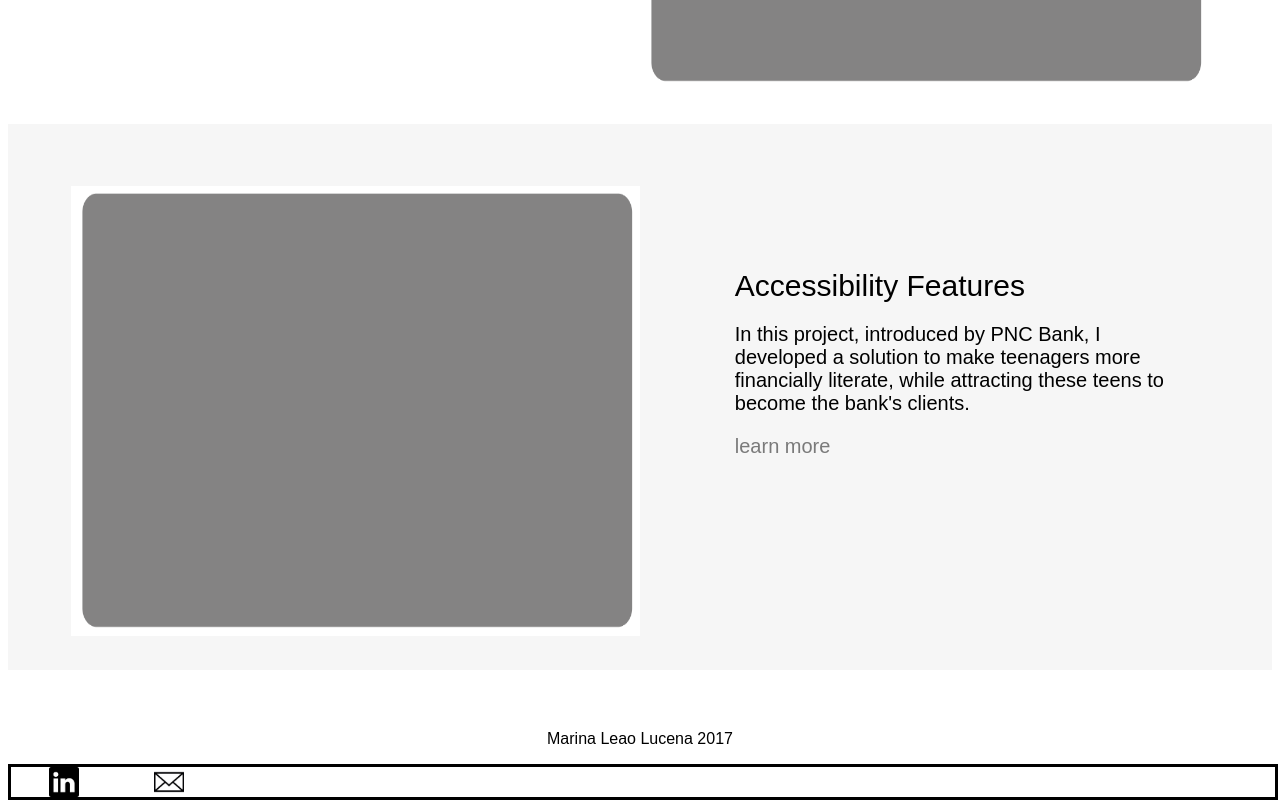
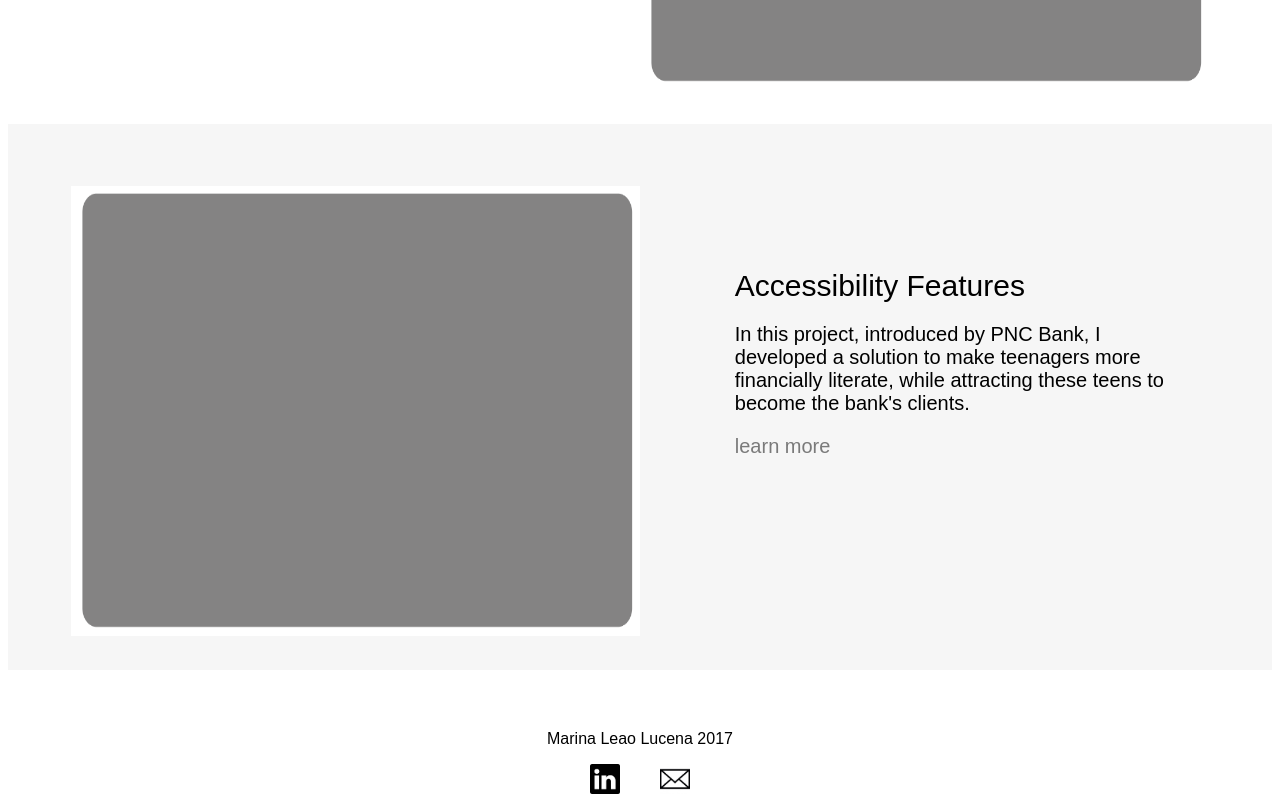
Before and after one commit to malelu92/portfolio, a plain HTML site: page portfolio.html in a window 1280 px wide. Shown: the part 1756-2556 px from the top of the page. Drawn offline with Linux system fonts and the light colour scheme.

Commit message:
fixed footer

```diff
--- a/portfolio.css
+++ b/portfolio.css
@@ -58,10 +58,10 @@ ul li {
     border-color: black;
 }
 
-.contact {
+/*.contact {
           border-style: solid;
     border-color: black;
-}
+}*/
 
 .contact-icon {
   display: block;
--- a/portfolio.html
+++ b/portfolio.html
@@ -102,11 +102,11 @@
       <div class="footer">
         <section id="contacts">
           <p class="footer-name col-12">Marina Leao Lucena 2017</p>
-          <div class="contact col-12">
-            <a class="col-1" classhref="https://www.linkedin.com/in/marina-leao-lucena-74b866ab/">
+          <div class="offset-5 col-2">
+            <a class="offset-2 col-4" classhref="https://www.linkedin.com/in/marina-leao-lucena-74b866ab/">
               <img class="contact-icon" src="images/linkedin-logo.jpg" alt="Linkedin link">
             </a>
-            <div class="col-1">
+            <div class="col-4">
               <img class="contact-icon" src="images/envelope.png" alt="E-mail link">
             </div>
           </div>
```
